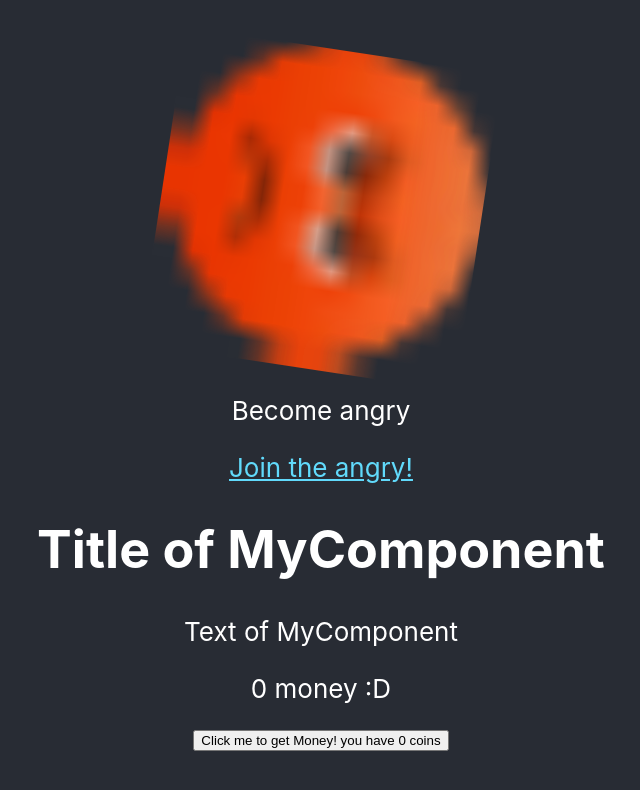
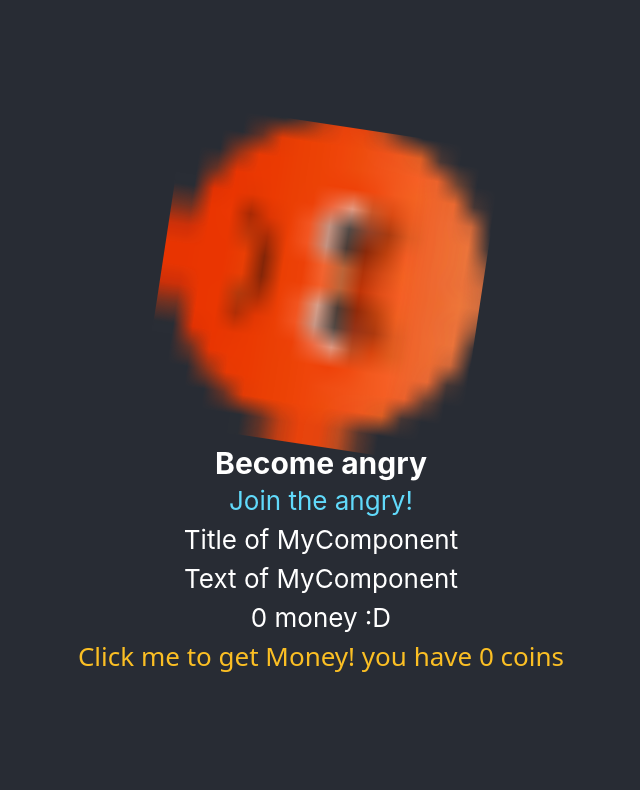
Before and after one commit to Wolfelijolex/Angry-Clicker, a React (Create React App) app: page / in a window 1280 px wide. Shown: the top 790 px of the page, without its empty margins (319-959 px from the left). Built offline with nearby package versions, Linux system fonts and the light colour scheme.

Commit message:
Added tailwind and Sass the project

```diff
--- a/package.json
+++ b/package.json
@@ -39,9 +39,12 @@
   },
   "devDependencies": {
     "@reduxjs/toolkit": "^1.8.6",
+    "autoprefixer": "^10.4.13",
     "eslint": "^8.26.0",
     "eslint-plugin-editorconfig": "^4.0.2",
     "eslint-plugin-react": "^7.31.10",
-    "prettier": "^2.7.1"
+    "postcss": "^8.4.18",
+    "prettier": "^2.7.1",
+    "tailwindcss": "^3.2.1"
   }
 }
--- /dev/null
+++ b/postcss.config.js
@@ -0,0 +1,6 @@
+module.exports = {
+  plugins: {
+    tailwindcss: {},
+    autoprefixer: {},
+  },
+}
--- a/src/pages/App/App.tsx
+++ b/src/pages/App/App.tsx
@@ -1,6 +1,6 @@
 import React from "react";
 import logo from "../../assets/angryScaled.png";
-import "../../styles/pages/App.scss";
+import styles from "../../styles/pages/App.module.scss";
 import MyComponent from "../../components/MyComponent/MyComponent";
 import { useDispatch, useSelector } from "react-redux";
 import { RootState } from "../../app/store";
@@ -11,15 +11,15 @@ function App() {
   const dispatch = useDispatch();
 
   return (
-    <div className="App">
-      <header className="App-header">
-        <img src={logo} className="App-logo" alt="logo" />
-        <p>Become angry</p>
-        <a className="App-link" href="https://discord.gg/2hzaK9zPxx" target="_blank" rel="noopener noreferrer">
+    <div className={styles.App}>
+      <header className={styles.App_header}>
+        <img src={logo} className={styles.App_logo} alt="logo" />
+        <p className="text-3xl font-bold">Become angry</p>
+        <a className={styles.App_link} href="https://discord.gg/2hzaK9zPxx" target="_blank" rel="noopener noreferrer">
           Join the angry!
         </a>
         <MyComponent title="Title of MyComponent" text="Text of MyComponent"></MyComponent>
-        <button onClick={() => dispatch(moneySlice.actions.add(1))}>
+        <button className="text-amber-400 font-sans" onClick={() => dispatch(moneySlice.actions.add(1))}>
           Click me to get Money! you have {money} coins
         </button>
       </header>
--- a/src/styles/index.scss
+++ b/src/styles/index.scss
@@ -1,3 +1,7 @@
+@tailwind base;
+@tailwind components;
+@tailwind utilities;
+
 body {
   margin: 0;
   font-family: -apple-system, BlinkMacSystemFont, 'Segoe UI', 'Roboto', 'Oxygen',
--- a/src/styles/pages/App.scss
+++ b/src/styles/pages/App.module.scss
@@ -2,18 +2,18 @@
   text-align: center;
 }
 
-.App-logo {
+.App_logo {
   height: 40vmin;
   pointer-events: none;
 }
 
 @media (prefers-reduced-motion: no-preference) {
-  .App-logo {
+  .App_logo {
     animation: App-logo-spin infinite 20s linear;
   }
 }
 
-.App-header {
+.App_header {
   background-color: #282c34;
   min-height: 100vh;
   display: flex;
@@ -24,7 +24,7 @@
   color: white;
 }
 
-.App-link {
+.App_link {
   color: #61dafb;
 }
 
--- /dev/null
+++ b/tailwind.config.js
@@ -0,0 +1,11 @@
+/** @type {import('tailwindcss').Config} */
+module.exports = {
+  content: [
+    "./src/**/*.{js,jsx,ts,tsx}",
+    ".src/pages/**/*.{js,jsx,ts,tsx}",
+  ],
+  theme: {
+    extend: {},
+  },
+  plugins: [],
+}
```
Also changed, not shown: 1 other file (tests, documents, lock files or other folders).
